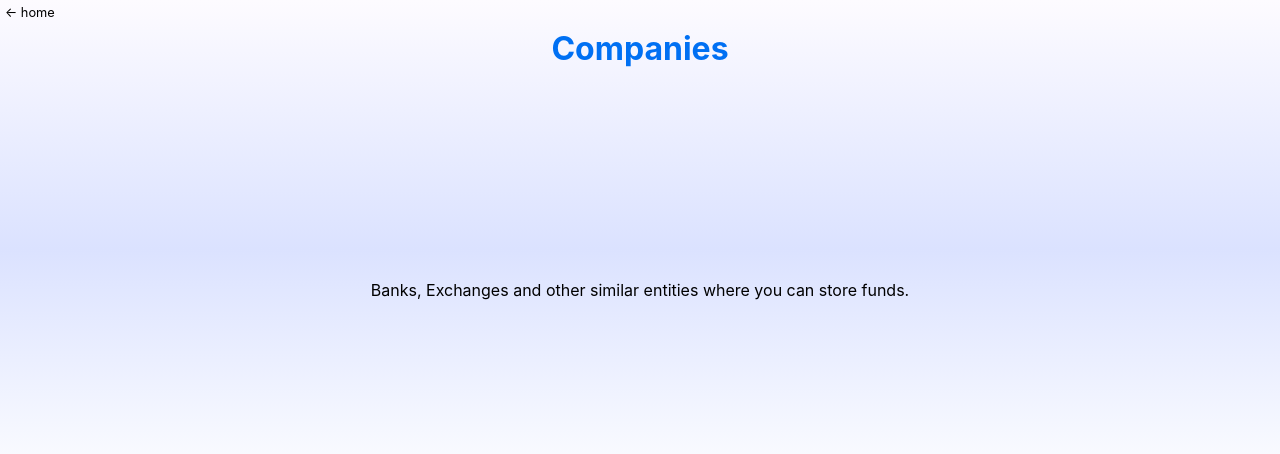
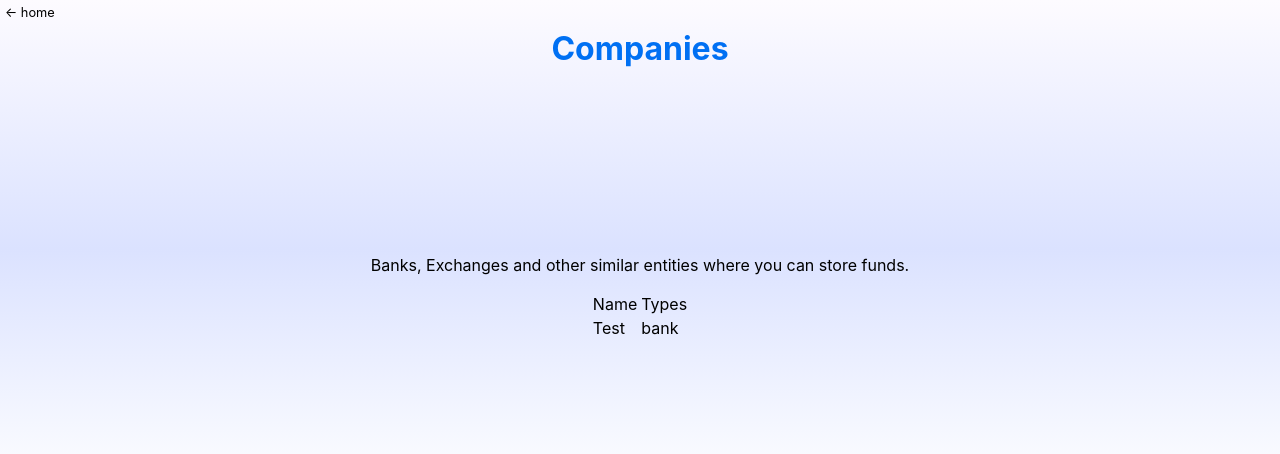
Before and after one commit to alex-piccione/portfolio-web-UI, a Next.js app: page /companies in a window 1280 px wide. Shown: the top 454 px of the page. Built offline with nearby package versions, Linux system fonts and the light colour scheme.

Commit message:
add component to render the table of companies

```diff
--- /dev/null
+++ b/components/Companies.tsx
@@ -0,0 +1,35 @@
+import React from "react"
+import { Company } from "../providers/providerBase"
+
+
+type Props = {
+    companies: Company[]
+}
+
+class CompaniesTable extends React.Component<Props> {
+
+    //useEffect
+
+    render() {
+        const {companies} = this.props
+
+        return <table>
+            <thead>
+                <tr>
+                    <td>Name</td>
+                    <td>Types</td>
+                </tr>
+            </thead>
+            <tbody>
+                {companies && companies.map(company =>
+                <tr>
+                    <td>{company.Name}</td>
+                    <td>{company.Types.map(t => <span>{t}</span>)}</td>
+                </tr>
+                )}
+            </tbody>
+        </table>
+    }
+}
+
+export default CompaniesTable
--- a/pages/companies.tsx
+++ b/pages/companies.tsx
@@ -1,9 +1,15 @@
+import React from "react"
+
 import { DefaultPage } from "../components/layouts"
+import CompaniesTable from "../components/Companies"
+
 
 export default function Page() {
     return <DefaultPage title="Companies">
         <p>
             Banks, Exchanges and other similar entities where you can store funds.
         </p>
+
+        <CompaniesTable companies={[{Id:"aa", Name:"Test", "Types":["bank"]}]}></CompaniesTable>
     </DefaultPage>
 }
--- a/pages/index.js
+++ b/pages/index.js
@@ -2,8 +2,6 @@ import Head from 'next/head'
 import Image from 'next/image'
 import Link from "next/link"
 import styles from '../styles/Home.module.css'
-
-import Currency from "./components/currency"
 
 export default function Home() {
   return (
@@ -18,8 +16,6 @@ export default function Home() {
         <h1 className={styles.title}>
           Welcome to Portfolio!
         </h1>
-
-        Currency: <Currency />
 
         <p className={styles.description}>
           Get started by editing{' '}
@@ -42,6 +38,7 @@ export default function Home() {
             </a>
           </Link>
 
+          <hr/>
 
           <a href="https://nextjs.org/docs" className={styles.card}>
             <h2>Documentation &rarr;</h2>
```
Also changed, not shown: pages/components/currency.ts (deleted, +0 -9 lines).
